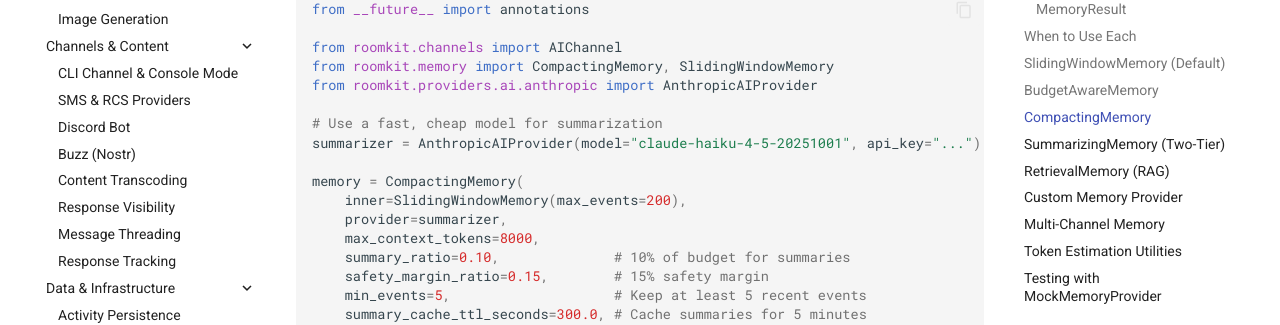
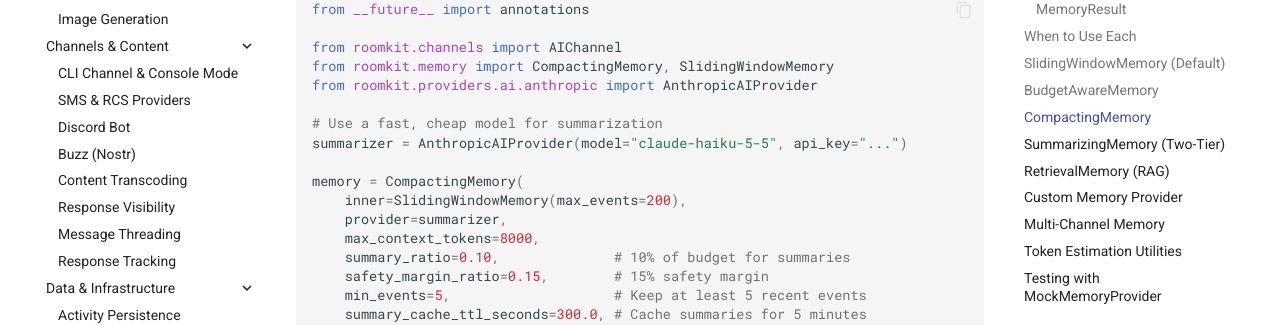
Before and after one commit to roomkit-live/roomkit-docs, an MkDocs documentation site: the page built from docs/guides/advanced-memory.md, in a window 1280 px wide and 900 px high, scrolled down 3575 px. Shown: the part 126-451 px from the top of the window. Built offline with MkDocs 1.6.1 and Material for MkDocs 9.7.7, drawn with Linux system fonts in a browser that asks for light colours; comment, search, counter and statistics services are not loaded; some of the changed text lies outside the part shown.

Commit message:
docs(providers): the guides' Claude Haiku examples on Haiku 5.5 (RMK-578)

```diff
--- a/docs/guides/advanced-memory.md
+++ b/docs/guides/advanced-memory.md
@@ -144,7 +144,7 @@ from roomkit.memory import CompactingMemory, SlidingWindowMemory
 from roomkit.providers.ai.anthropic import AnthropicAIProvider
 
 # Use a fast, cheap model for summarization
-summarizer = AnthropicAIProvider(model="claude-haiku-4-5-20251001", api_key="...")
+summarizer = AnthropicAIProvider(model="claude-haiku-5-5", api_key="...")
 
 memory = CompactingMemory(
     inner=SlidingWindowMemory(max_events=200),
@@ -199,7 +199,7 @@ from roomkit.providers.anthropic.config import AnthropicConfig
 
 # Lightweight model for summaries
 summarizer = AnthropicAIProvider(AnthropicConfig(
-    api_key="...", model="claude-haiku-4-5-20251001",
+    api_key="...", model="claude-haiku-5-5",
 ))
 
 memory = SummarizingMemory(
```
Also changed, not shown: docs/guides/classifiers.md (+1 -1 lines).
